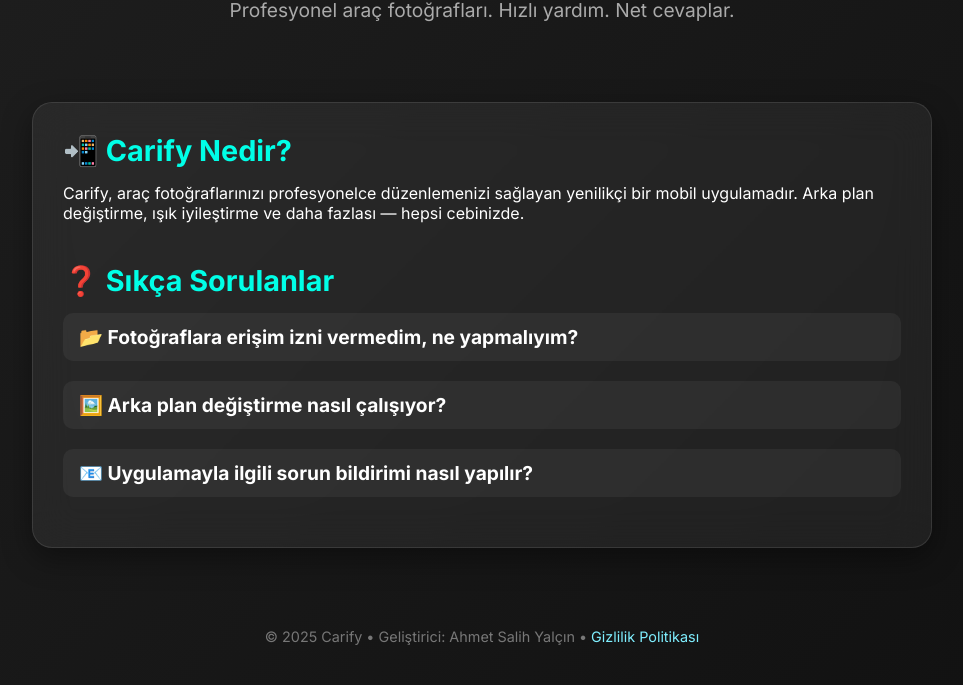
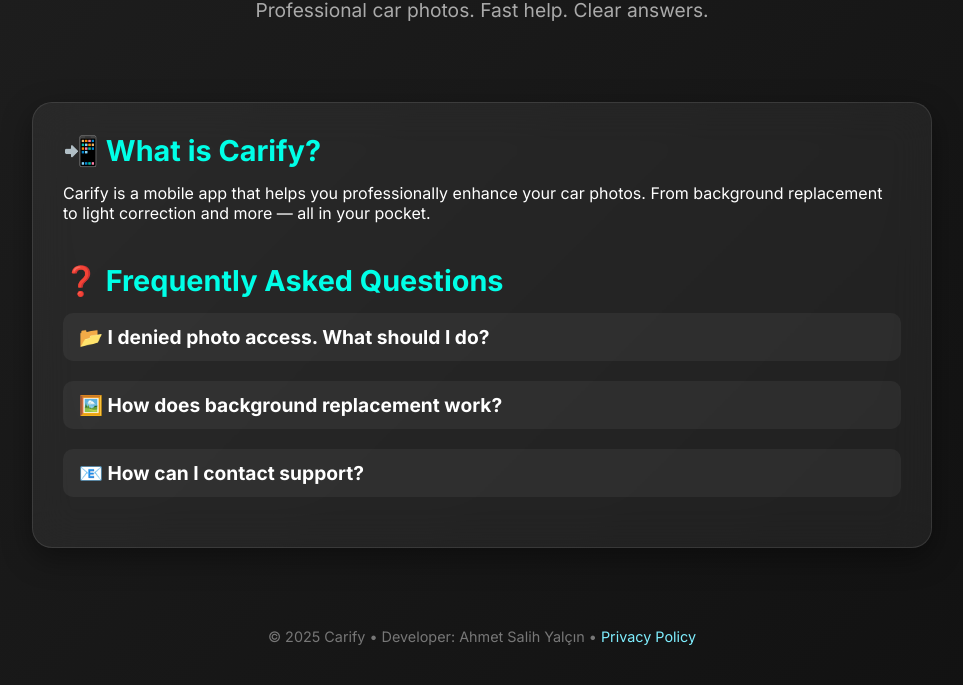
Before and after one commit to ACCS-LAB/carify-support, a plain HTML site: page index.html in a window 1280 px wide. Shown: the part 155-840 px from the top of the page, without its empty margins (158-1121 px from the left). Drawn offline with Linux system fonts and the light colour scheme.

Commit message:
Update index.html

```diff
--- a/index.html
+++ b/index.html
@@ -1,9 +1,9 @@
 <!DOCTYPE html>
-<html lang="tr">
+<html lang="en">
 <head>
   <meta charset="UTF-8" />
   <meta name="viewport" content="width=device-width, initial-scale=1.0"/>
-  <title>Carify Destek</title>
+  <title>Carify Support</title>
   <link href="https://fonts.googleapis.com/css2?family=Inter:wght@400;600;700&display=swap" rel="stylesheet">
   <style>
     * {
@@ -123,36 +123,36 @@
 <body>
 
   <header>
-    <h1>🚗 Carify Destek</h1>
-    <p>Profesyonel araç fotoğrafları. Hızlı yardım. Net cevaplar.</p>
+    <h1>🚗 Carify Support</h1>
+    <p>Professional car photos. Fast help. Clear answers.</p>
   </header>
 
   <section class="glass">
-    <h2>📲 Carify Nedir?</h2>
-    <p>Carify, araç fotoğraflarınızı profesyonelce düzenlemenizi sağlayan yenilikçi bir mobil uygulamadır. Arka plan değiştirme, ışık iyileştirme ve daha fazlası — hepsi cebinizde.</p>
+    <h2>📲 What is Carify?</h2>
+    <p>Carify is a mobile app that helps you professionally enhance your car photos. From background replacement to light correction and more — all in your pocket.</p>
 
     <div class="faq">
-      <h2>❓ Sıkça Sorulanlar</h2>
+      <h2>❓ Frequently Asked Questions</h2>
 
       <div class="faq-item">
-        <h3>📂 Fotoğraflara erişim izni vermedim, ne yapmalıyım?</h3>
-        <p>Ayarlar > Uygulamalar > Carify > İzinler yolunu takip ederek tekrar erişim izni verebilirsiniz.</p>
+        <h3>📂 I denied photo access. What should I do?</h3>
+        <p>Go to Settings > Apps > Carify > Permissions and enable photo access again.</p>
       </div>
 
       <div class="faq-item">
-        <h3>🖼️ Arka plan değiştirme nasıl çalışıyor?</h3>
-        <p>Galeriden bir fotoğraf seçin ve bir kategori belirleyin (örn: showroom, doğa, sokak). Carify, görseli seçtiğiniz kategoriye göre otomatik olarak şekillendirir.</p>
+        <h3>🖼️ How does background replacement work?</h3>
+        <p>Select a photo from your gallery, then choose a category (e.g., showroom, nature, street). Carify will automatically adapt your photo to match that style.</p>
       </div>
 
       <div class="faq-item">
-        <h3>📧 Uygulamayla ilgili sorun bildirimi nasıl yapılır?</h3>
-        <p>Bize <a href="mailto:accslabteam@gmail.com">accslabteam@gmail.com</a> adresinden ulaşabilirsiniz.</p>
+        <h3>📧 How can I contact support?</h3>
+        <p>You can reach us at <a href="mailto:accslabteam@gmail.com">accslabteam@gmail.com</a>.</p>
       </div>
     </div>
   </section>
 
   <footer>
-    © 2025 Carify • Geliştirici: Ahmet Salih Yalçın • <a href="https://accs-lab.github.io/Car-Photo-Editor-Privacy/" target="_blank">Gizlilik Politikası</a>
+    © 2025 Carify • Developer: Ahmet Salih Yalçın • <a href="https://accs-lab.github.io/Car-Photo-Editor-Privacy/" target="_blank">Privacy Policy</a>
   </footer>
 
   <script>
```
